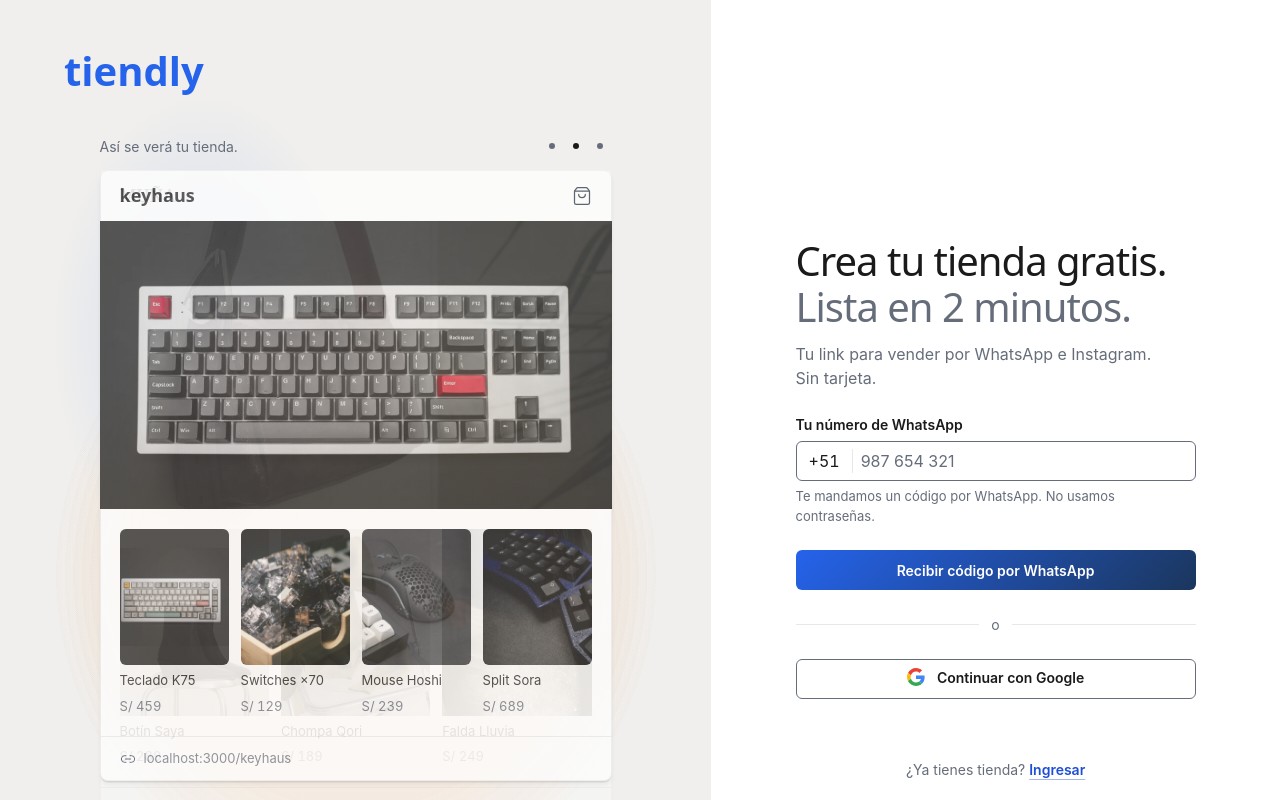
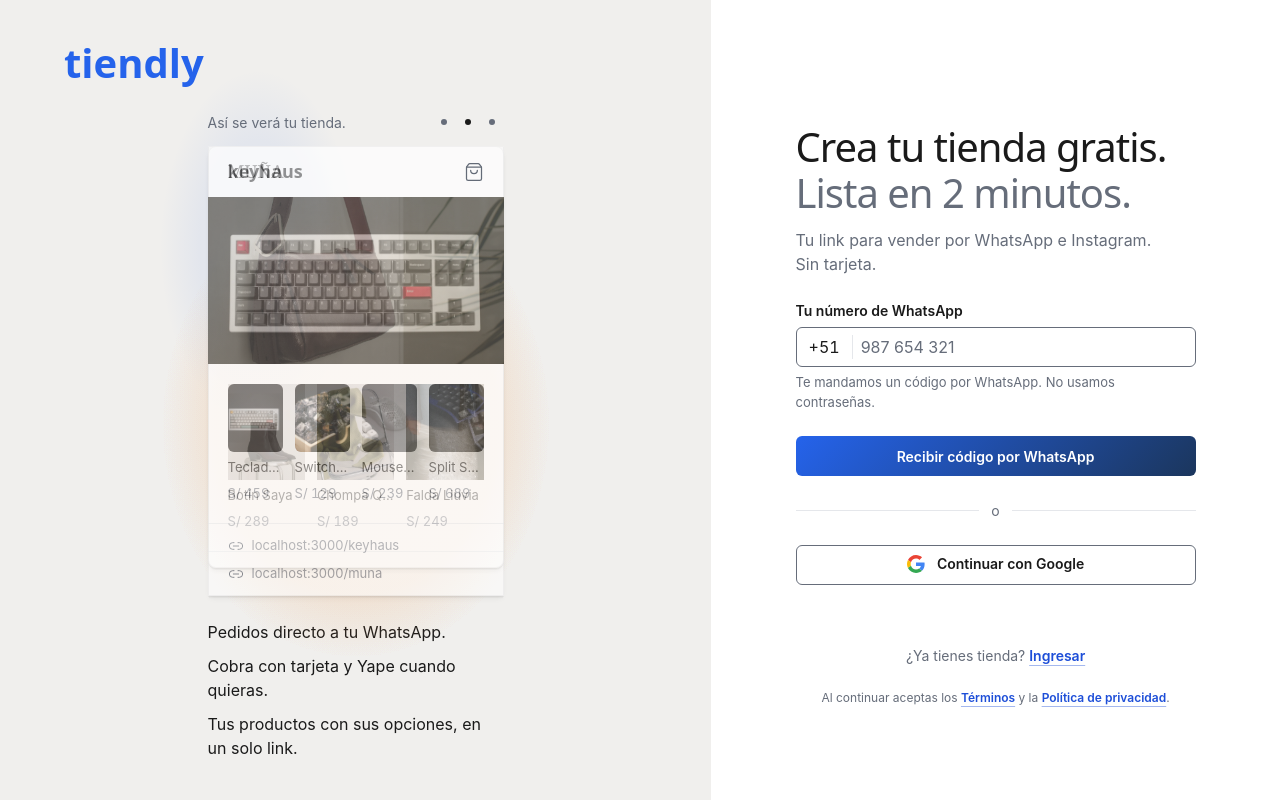
Before and after one commit to gaabrielavelasquez/tiendly, a Next.js app: page /registro in a window 1280 px wide. Shown: the top 800 px of the page. Built offline with nearby package versions, Linux system fonts and the light colour scheme.

Commit message:
fix(registro): en desktop la vista previa se achica según el alto de la pantalla
Vista previa y los 3 beneficios entran sin scroll en 1440 × 900 (y en 1536 × 864);
el ancho es min(32rem, 100dvh − 126 × espaciado). Móvil sin cambios.

Co-Authored-By: Claude Opus 5.5 <noreply@anthropic.com>

```diff
--- a/src/features/onboarding/components/shell-registro.tsx
+++ b/src/features/onboarding/components/shell-registro.tsx
@@ -15,16 +15,20 @@ type ShellRegistroProps = { linksEjemplo: string[]; children: React.ReactNode };
 export function ShellRegistro({ linksEjemplo, children }: ShellRegistroProps) {
   return (
     <div className="min-h-dvh bg-page lg:grid lg:grid-cols-[5fr_4fr]">
-      <aside className="hidden flex-col bg-sunken px-16 py-12 lg:flex">
+      <aside className="hidden flex-col bg-sunken px-16 py-10 lg:flex">
         <Wordmark />
-        <div className="flex flex-1 flex-col items-center justify-center gap-10 py-10">
+        <div className="flex flex-1 flex-col items-center justify-center py-6">
+          {/* Ancho atado al alto de la pantalla (la tarjeta crece con el ancho): vista previa y beneficios entran sin scroll
+              desde 1280 × 720; 1440 × 900 incluido. Tope: 32rem. */}
+          <div className="flex w-full max-w-[min(var(--container-lg),calc(100dvh_-_var(--spacing)*126))] flex-col gap-6">
             <TiendasEjemplo links={linksEjemplo} />
             {/* Legibles en desktop: tamaño de cuerpo y color primario (antes, chicos y en gris). */}
-          <ul className="flex w-full max-w-lg flex-col gap-2.5 text-body text-fg">
+            <ul className="flex flex-col gap-2.5 text-body text-fg">
               {BENEFICIOS.map((b) => (
                 <li key={b}>{b}</li>
               ))}
             </ul>
+          </div>
         </div>
       </aside>
       <main className="flex min-h-dvh flex-col px-6 py-6 lg:justify-center lg:bg-surface lg:px-16 lg:py-12">
```
Also changed, not shown: 1 other file (tests, documents, lock files or other folders). Lines whose indentation alone changed are shown as unchanged.
